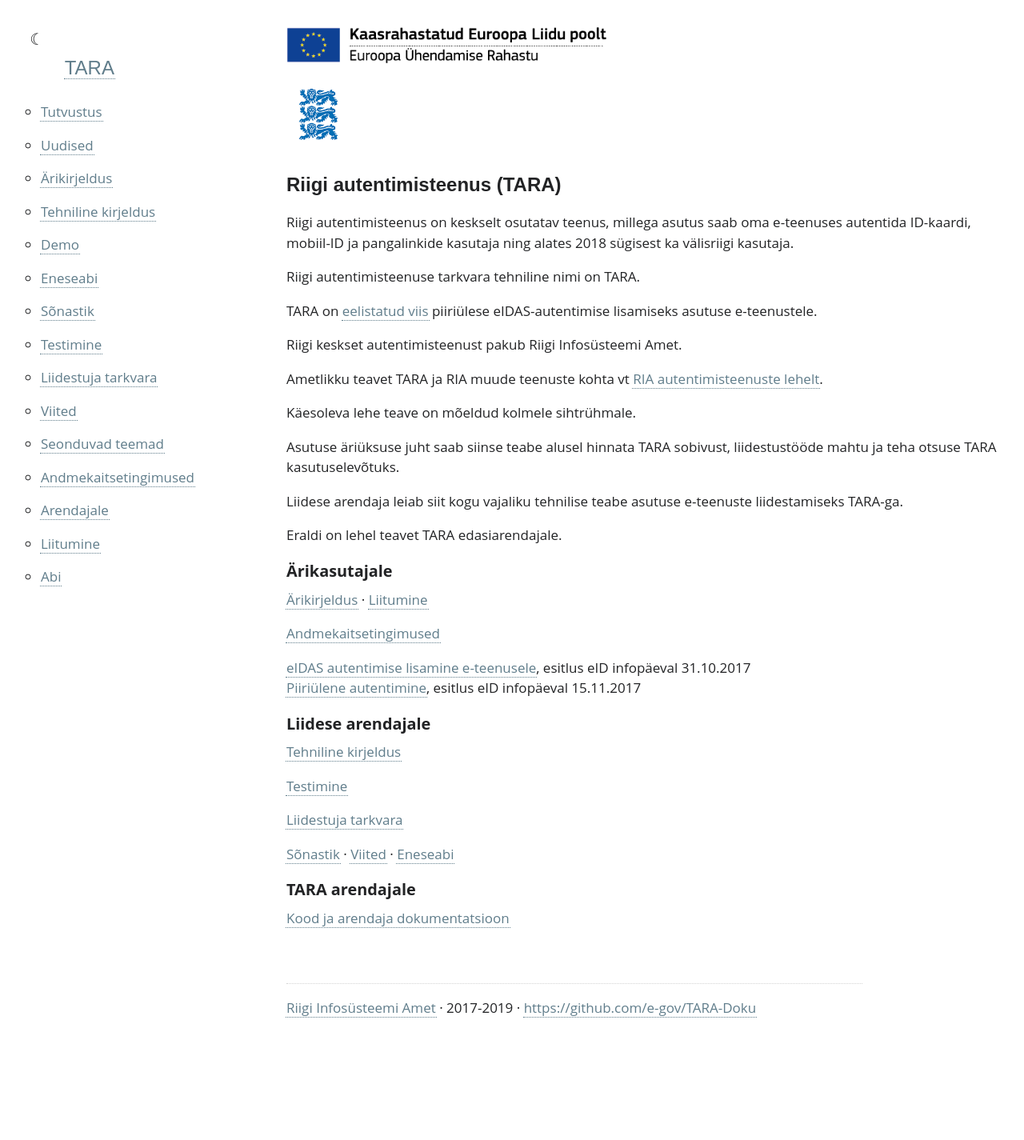
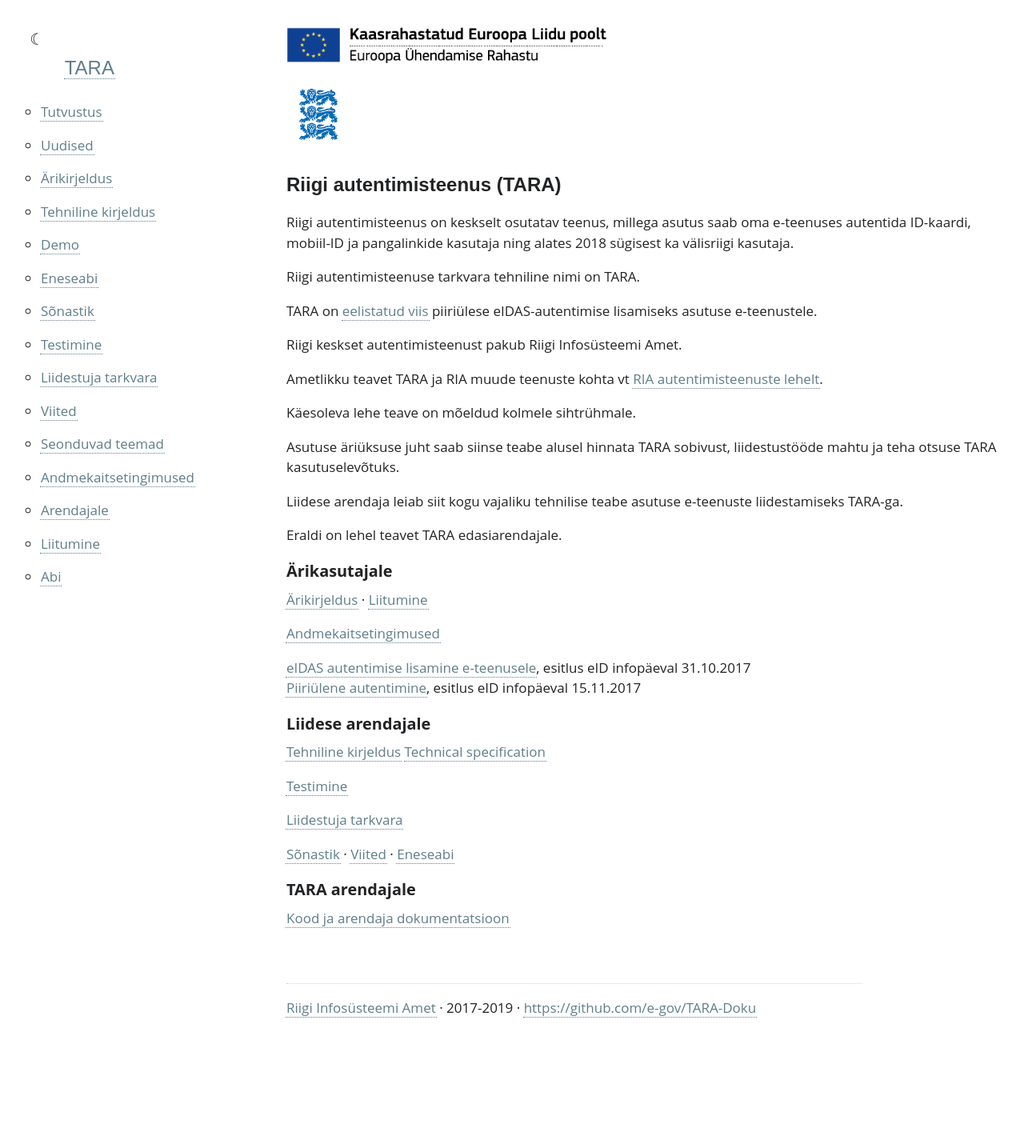
Before and after one commit to e-gov/TARA-Doku, a Jekyll site: the page built from index.md, in a window 1280 px wide. Shown: the whole page at 80% size. Built offline with Jekyll 4.4.1, drawn with Linux system fonts in a browser that asks for light colours.

Commit message:
Update index.md

```diff
--- a/index.md
+++ b/index.md
@@ -37,7 +37,7 @@ Eraldi on lehel teavet TARA edasiarendajale.
 
 ## Liidese arendajale
 
-[Tehniline kirjeldus](TehnilineKirjeldus)
+[Tehniline kirjeldus](TehnilineKirjeldus) [Technical specification](TechnicalSpecification)
 
 [Testimine](Testimine)
 
```
